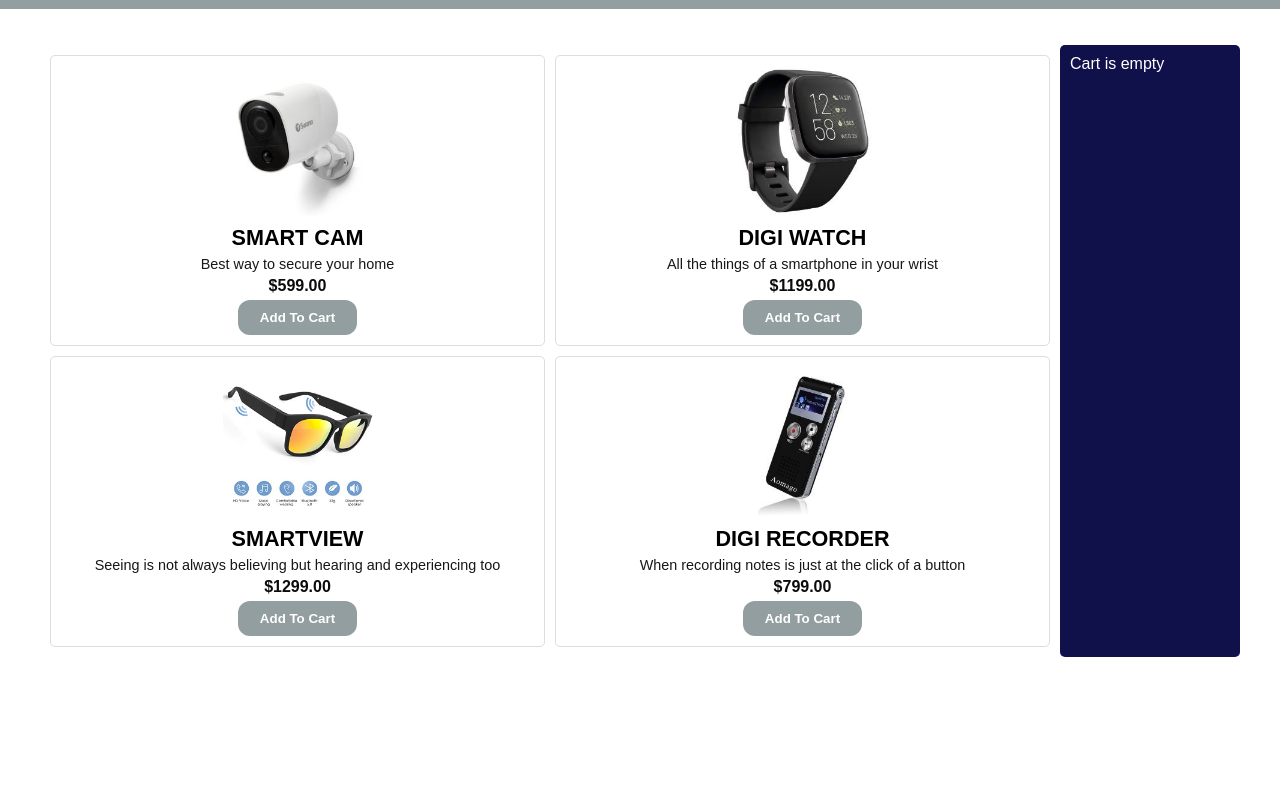
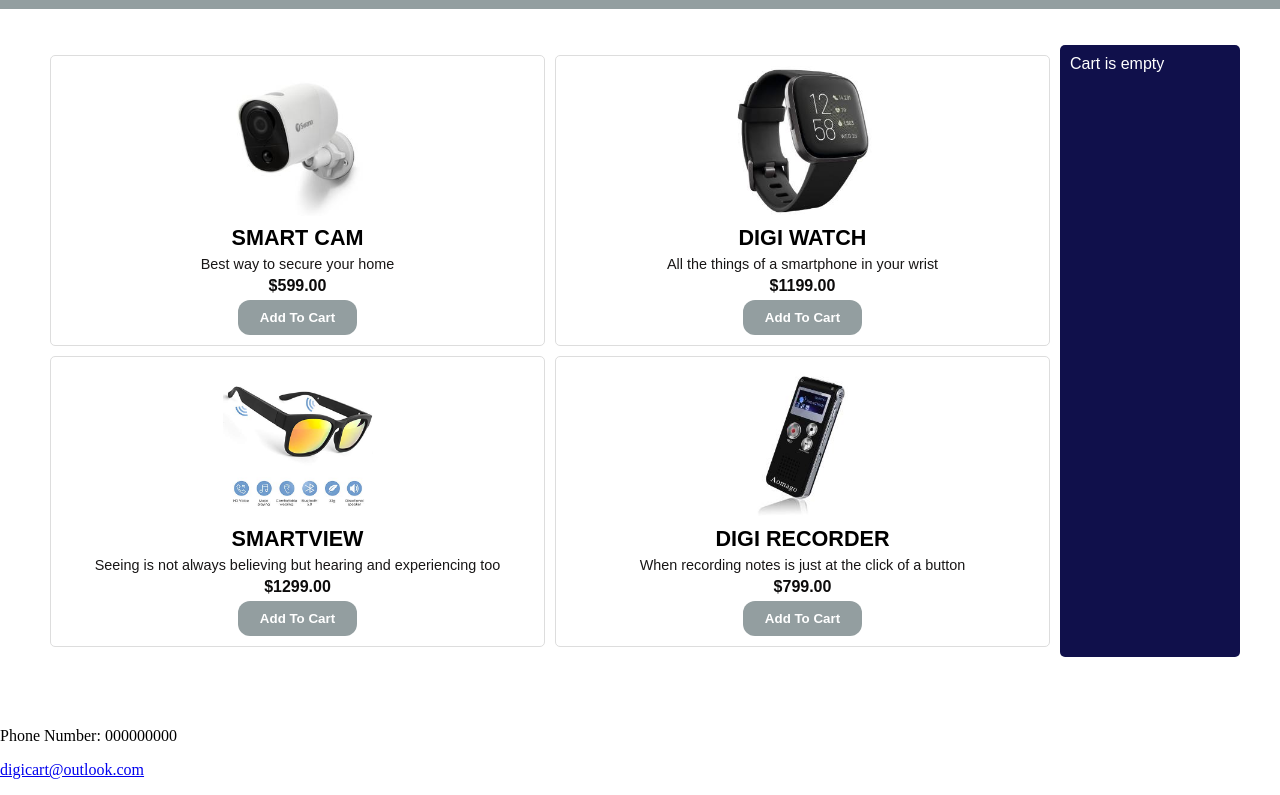
Before and after one commit to notifyreema/Digi-Cart, a plain HTML site: page index.html in a window 1280 px wide. Shown: the part 299-1094 px from the top of the page. Before the commit the page ends 956 px from the top, so only its background shows below. Drawn offline with Linux system fonts and the light colour scheme.

Commit message:
Footer has been added

```diff
--- a/index.html
+++ b/index.html
@@ -67,5 +67,14 @@
       <button class="c-empty cart" onclick="cart.nuke()">Remove from Cart</button>
       <button class="c-checkout cart" onclick="cart.checkout()">Checkout</button>
     </template>
+        <br>
+    <br>
+    <footer>
+     <div id = "contact">
+       <br>
+      <p>Phone Number: 000000000</p>
+      <p><a href="digicart@outlook.com">digicart@outlook.com</a></p>
+      </div>
+    </footer>
   </body>
 </html>
```
